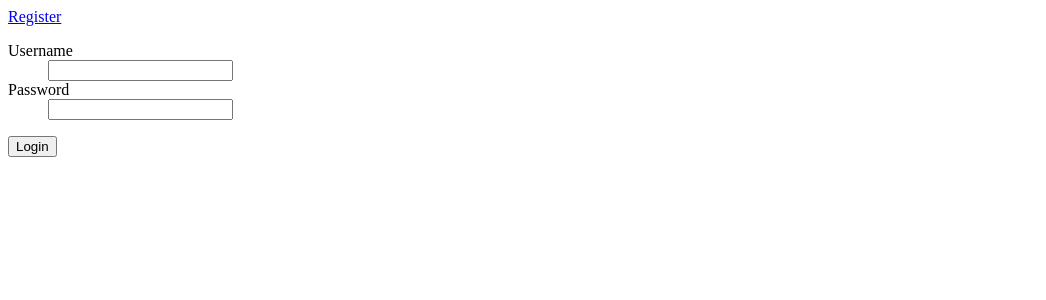
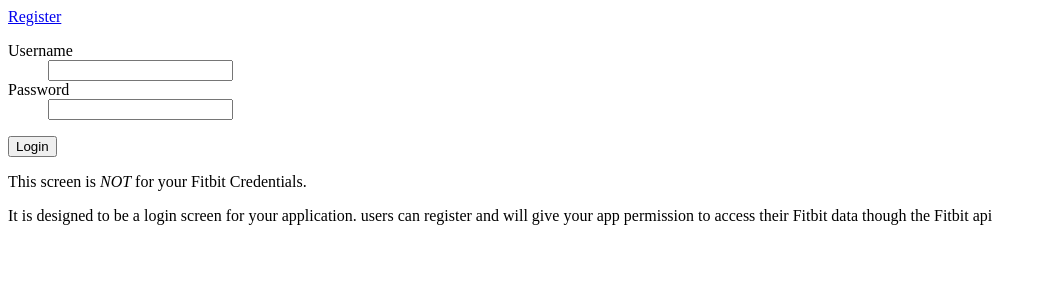
Before and after one commit to Stasonis/fitbit-api-example-python, a Flask app: page /login in a window 1280 px wide. Shown: the top 300 px of the page, without its empty margins (0-1046 px from the left). Run offline with Flask 2, Linux system fonts and the light colour scheme; some libraries are stand-ins or nearby versions.

Commit message:
Make it clear we do not want users to put in fitbit credentials in this login page

```diff
--- a/app/templates/login.html
+++ b/app/templates/login.html
@@ -10,3 +10,13 @@
   </dl>
   <p><input type=submit value=Login>
 </form>
+<div>
+    <p>
+        This screen is <em>NOT</em> for your Fitbit Credentials.
+    </p>
+    <p>
+        It is designed to be a login screen for your application. users
+        can register and will give your app permission to access their Fitbit
+        data though the Fitbit api
+    </p>
+</div>
```
